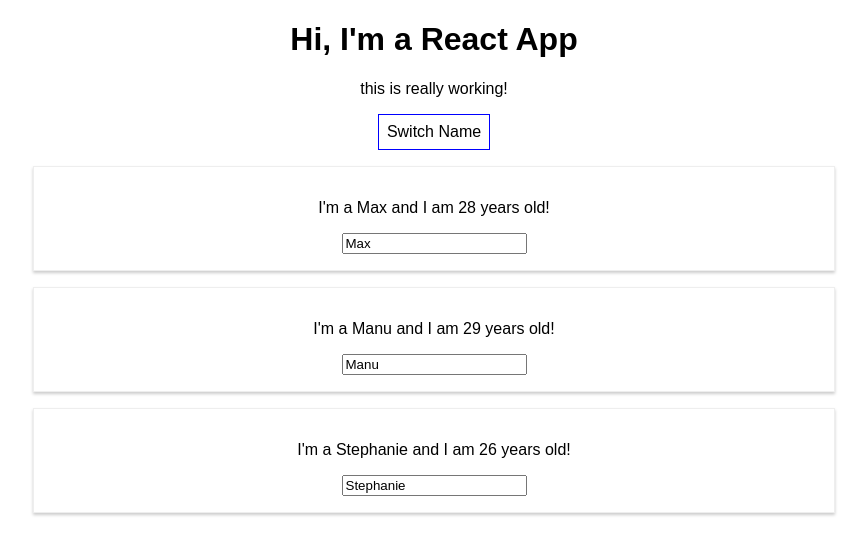
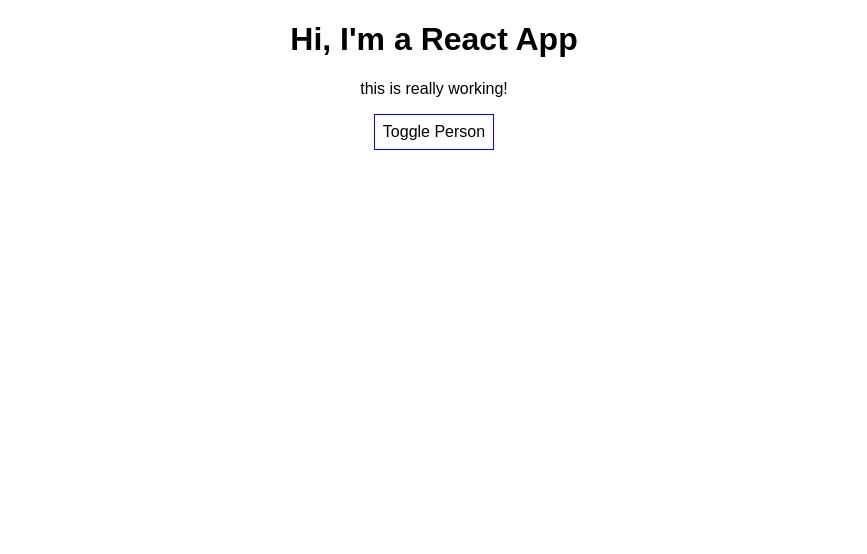
Before and after one commit to marcosaugustomodesto/react-complete-guide, a React (Create React App) app: page / in a window 1280 px wide. Shown: the top 554 px of the page, without its empty margins (206-1073 px from the left). Built offline with nearby package versions, Linux system fonts and the light colour scheme.

Commit message:
list & keys

```diff
--- a/src/App.js
+++ b/src/App.js
@@ -5,33 +5,25 @@
 class App extends Component {
   state = {
     persons: [
-      {name:'Max', age:28},
-      {name:'Manu', age:29},
-      {name:'Stephanie', age:26}
+      {id: '1234', name:'Max', age:28},
+      {id: 'qwer', name:'Manu', age:29},
+      {id: '4242', name:'Stephanie', age:26}
     ],
+    otherState: 'some other value',
+    showPersons: false
   }
 
-  switchNameHandler = (newName) => {
-    //console.log('Was clicked!');
-    // don't do this == this.state.persons[0].name = 'Maximilian';
-    this.setState({
-      persons: [
-        {name: newName, age:28},
-        {name:'Manu', age:29},
-        {name:'Stephanie', age:27}
-      ]
-    })
+  deletePersonHandler = (personIndex) => {
+    const persons = [...this.state.persons];
+    persons.splice(personIndex, 1);
+    this.setState({persons: persons});
   }
 
-  nameChangedHandler = (event) => {
-    this.setState({
-      persons: [
-        {name: 'Max', age:28},
-        {name: event.target.value, age:29},
-        {name:'Stephanie', age:26}
-      ]
-    })
+  togglePersonsHandler = () => {
+    const doesShow = this.state.showPersons;
+    this.setState({showPersons: !doesShow});
   }
+
   render() {
     const style = {
       backgroundColor: 'white',
@@ -40,25 +32,31 @@
       padding: '8px',
       cursor: 'pointer'
     };
+
+    let persons = null;
+
+    if(this.state.showPersons){
+      persons = (
+        <div>
+          {this.state.persons.map((person, index) =>{
+             return <Person
+                click={() => this.deletePersonHandler(index)}
+                name={person.name}
+                age={person.age}
+                key={person.id}/>
+          })}
+        </div>
+      )
+    }
+
     return (
       <div className="App">
         <h1>Hi, I'm a React App</h1>
         <p>this is really working!</p>
         <button
           style={style}
-          onClick={() => this.switchNameHandler('Maximilian!!')}>Switch Name</button>
-        <Person
-          name={this.state.persons[0].name}
-          age={this.state.persons[0].age}/>
-        <Person
-          name={this.state.persons[1].name}
-          age={this.state.persons[1].age}
-          click={this.switchNameHandler.bind(this, 'Max!')}
-          changed={this.nameChangedHandler}
-          />
-        <Person
-          name={this.state.persons[2].name}
-          age={this.state.persons[2].age}/>
+          onClick={this.togglePersonsHandler}>Toggle Person</button>
+          {persons}
       </div>
     );
   }
```
